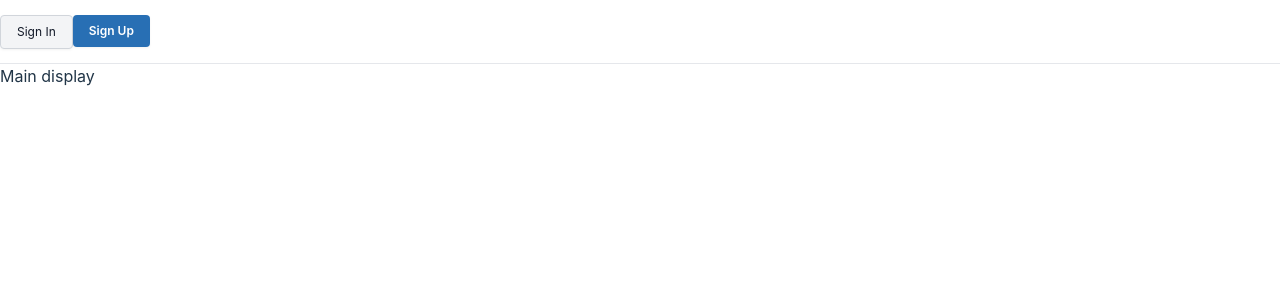
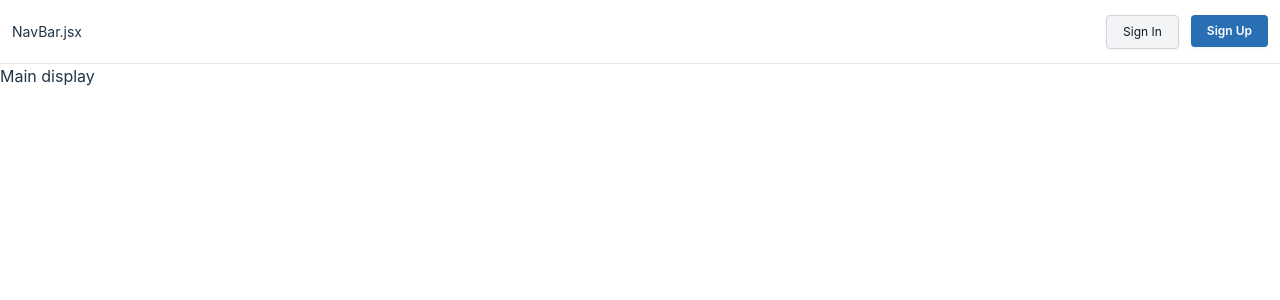
Before and after one commit to ConquestIO/Conquest, a React app: page / in a window 1280 px wide. Shown: the top 300 px of the page. Built offline with nearby package versions, Linux system fonts and the light colour scheme.

Commit message:
added gap to sign in/sign up buttons

```diff
--- a/src/pages/Home/Auth/AuthContainer.jsx
+++ b/src/pages/Home/Auth/AuthContainer.jsx
@@ -34,7 +34,7 @@ const AuthContainer = () => {
 
   return (
     <div>
-      <ul className='flex'>
+      <ul className='flex gap-3'>
         <li>
           <Button
             className='mx-0 drop-shadow-sm'
--- a/src/pages/Home/Navbar.jsx
+++ b/src/pages/Home/Navbar.jsx
@@ -3,10 +3,9 @@ import AuthContainer from './Auth/AuthContainer';
 const Navbar = () => {
   return (
     <div className='header fixed right-0 z-50 mx-auto flex h-16 w-full flex-row justify-between border-b bg-blue sm:px-[max((100vw-1500px)/2,0px)]'>
+      <div className='mx-3 flex flex-row items-center justify-between gap-4 text-sm'>NavBar.jsx</div>
       <div id='header-right' className='flex items-center'>
-        <div className=''>
           <AuthContainer />
-        </div>
       </div>
     </div>
   );
```
